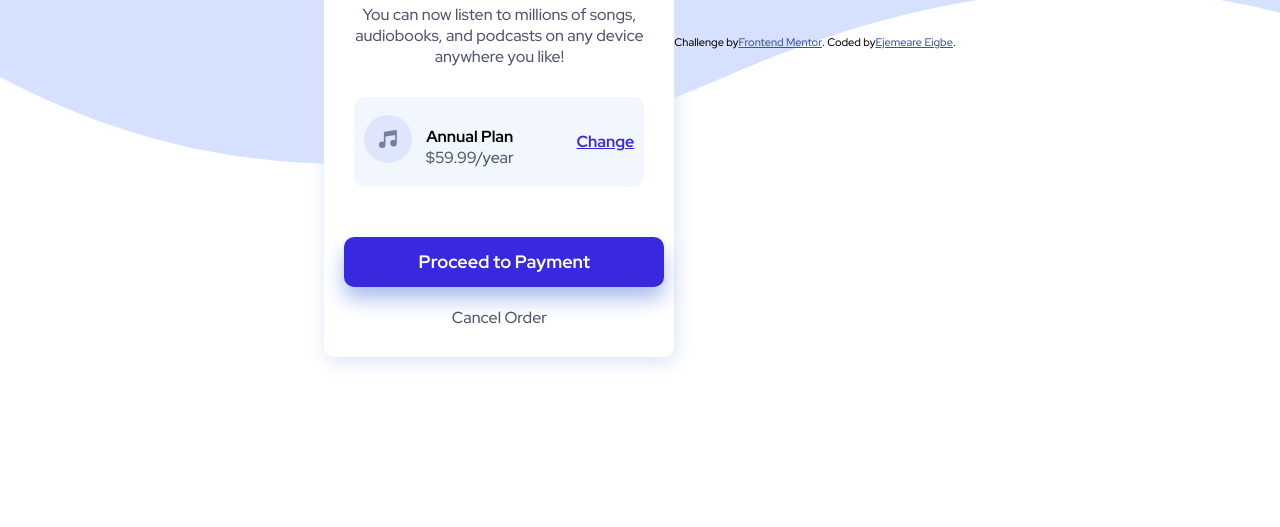
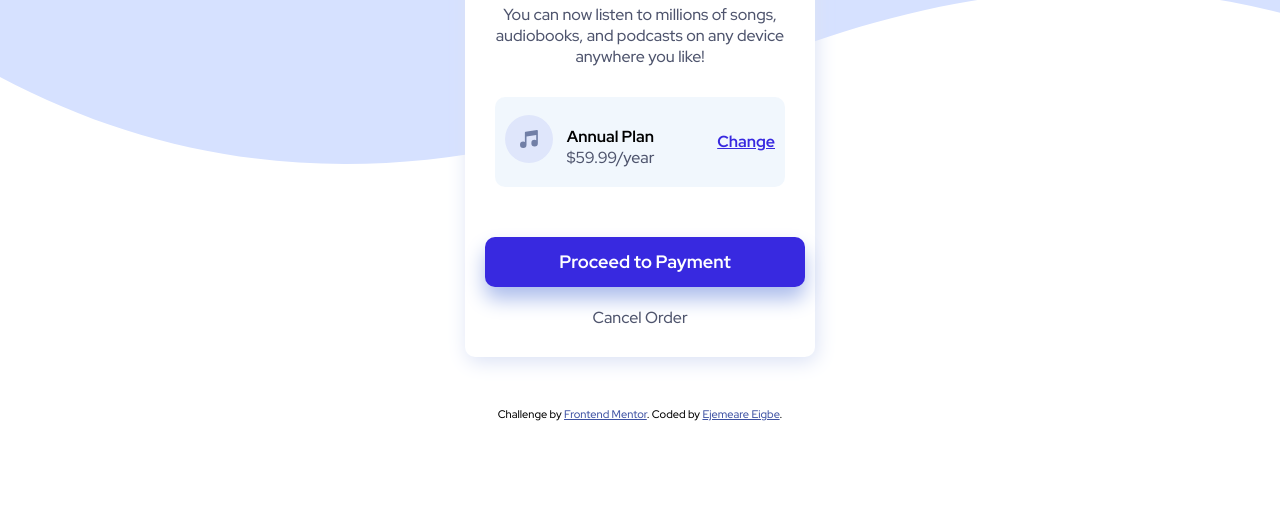
Before and after one commit to Ejemeare/order-summary, a plain HTML site: page index.html in a window 1280 px wide. Shown: the part 273-800 px from the top of the page. Drawn offline with Linux system fonts and the light colour scheme.

Commit message:
Add files via upload

```diff
--- a/index.css
+++ b/index.css
@@ -92,9 +92,9 @@ button{
     color: black;
     font-weight: bold;
 }
-.attribution { font-size: 11px;
+.attribution {
+    font-size: 11px;
     text-align: center;
-    display:flex;
-    justify-content:baseline;
+    padding: 50px;
 }
 .attribution a { color: hsl(228, 45%, 44%); }
--- a/index.html
+++ b/index.html
@@ -17,7 +17,7 @@
 </head>
 <body>
   <main>
-  <section>
+  <section class="flexcontainer">
     <img src="./images/illustration-hero.svg" alt="illustration-hero" id="header">
   <h2>Order Summary</h2>
 
@@ -38,10 +38,10 @@
   <button> Proceed to Payment</button>
   <a href="" id="cancel"> Cancel Order</a>
 </section>
+</main>
   <div class="attribution">
     Challenge by <a href="https://www.frontendmentor.io?ref=challenge" target="_blank">Frontend Mentor</a>.
     Coded by <a href="#">Ejemeare Eigbe</a>.
   </div>
-  </main>
 </body>
 </html>
```
